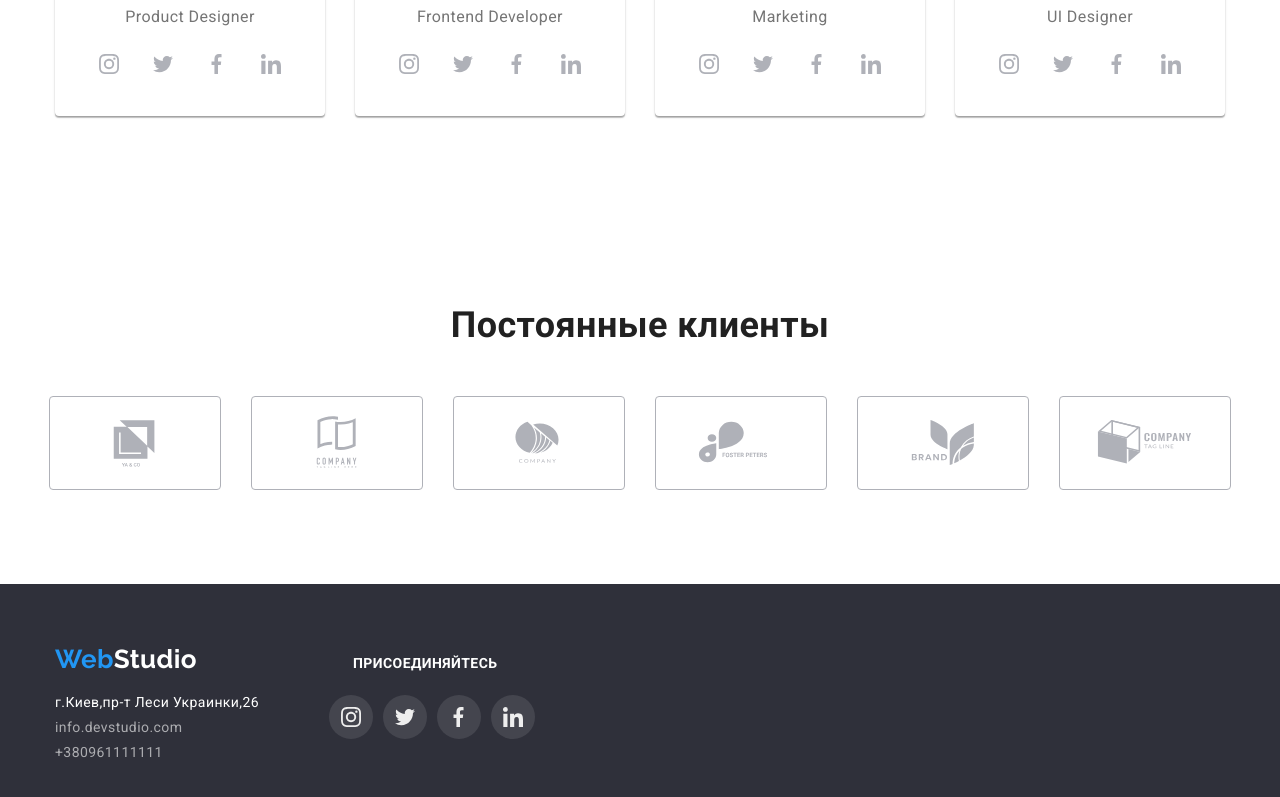
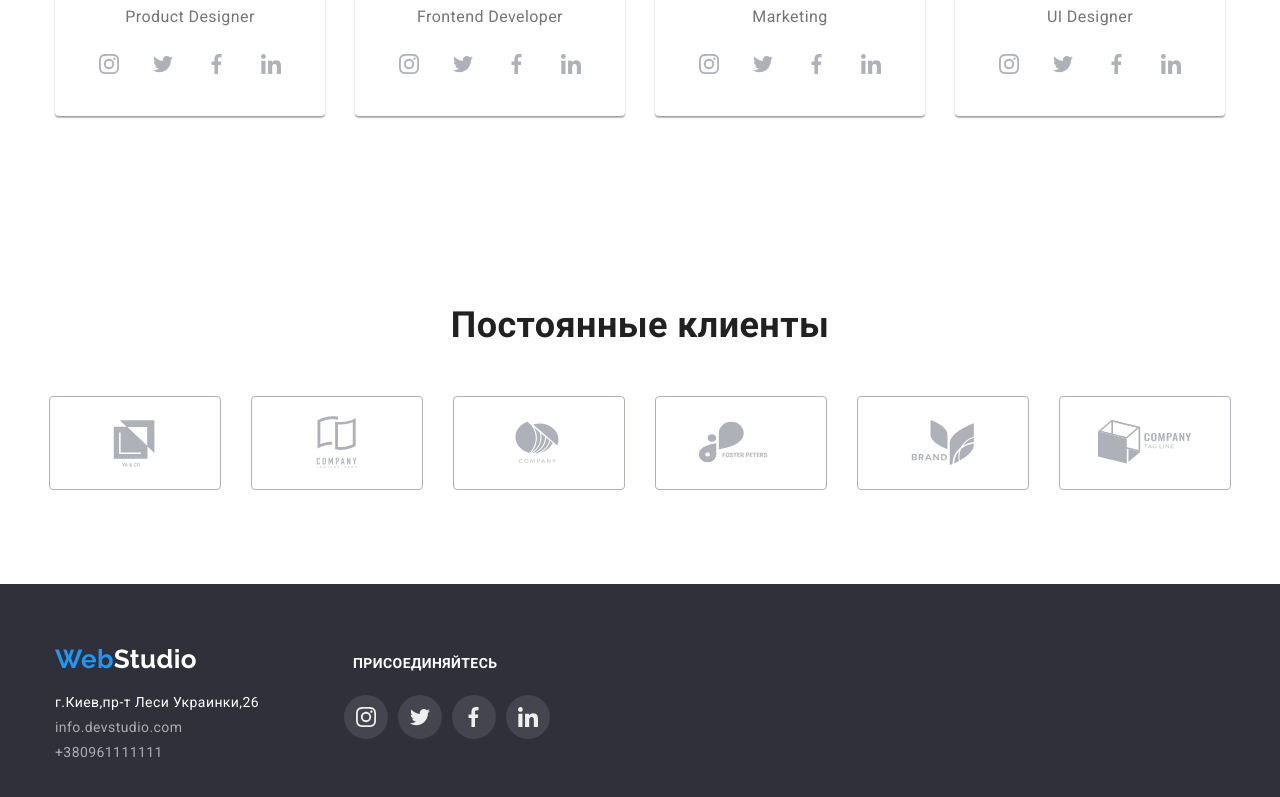
Before and after one commit to andreysulymka/goit-markup-hw-04, a plain HTML site: page index.html in a window 1280 px wide. Shown: the part 2095-2892 px from the top of the page. Drawn offline with nearby package versions, Linux system fonts and the light colour scheme.

Commit message:
all changes

```diff
--- a/css/styles.css
+++ b/css/styles.css
@@ -389,6 +389,8 @@ margin-right: 10px;
         }
 .work-card {
     display: block;
+    text-decoration: none;
+    color: var(--primary-text-color);
    }
 .work-card:hover,
 .work-card:focus {
@@ -422,13 +424,13 @@ line-height: 1.19;
 }
 .footer-social {
     display: flex;
-    margin-left: 70px;
+    margin-left: 85px;
     justify-content: center;
 }
 .footer-social-list:not(:last-child) {
     margin-right: 10px
 }
-.footer-social-list {
+.footer-social-link {
 width: 44px;
     height: 44px;
     border-radius: 50%;
@@ -437,8 +439,8 @@ width: 44px;
     align-items: center;
     justify-content: center;
     }
-.footer-social-list:hover,
-.footer-social-list:focus {
+.footer-social-link:hover,
+.footer-social-link:focus {
     background: var(--accent-color);
 }
 .footer-icons {
--- a/index.html
+++ b/index.html
@@ -144,10 +144,17 @@
 </ul>
 </address>
 <ul class="footer-social">
-        <li class="footer-social-list"><a href="" class="footer-social-link"></a><svg width="20" height="20" class="footer-icons"><use href="./images/icons.svg#icon-instagram"></use></svg></li>
-        <li class="footer-social-list"><a href="" class="footer-social-link"></a><svg width="20" height="20" class="footer-icons"><use href="./images/icons.svg#icon-twitter"></use></svg></li>
-        <li class="footer-social-list"><a href="" class="footer-social-link"></a><svg width="20" height="20" class="footer-icons"><use href="./images/icons.svg#icon-facebook"></use></svg></li>
-        <li class="footer-social-list"><a href="" class="footer-social-link"></a><svg width="20" height="20" class="footer-icons"><use href="./images/icons.svg#icon-linkedin"></use></svg></li>
+        <li class="footer-social-list"><a href="" class="footer-social-link"><svg width="20" height="20" class="footer-icons">
+            <use href="./images/icons.svg#icon-instagram"></use></svg></a></li>
+        <li class="footer-social-list"><a href="" class="footer-social-link"><svg width="20" height="20" class="footer-icons">
+            <use href="./images/icons.svg#icon-twitter"></use>
+        </svg></a></li>
+        <li class="footer-social-list"><a href="" class="footer-social-link"><svg width="20" height="20" class="footer-icons">
+            <use href="./images/icons.svg#icon-facebook"></use>
+        </svg></li></a>
+        <li class="footer-social-list"><a href="" class="footer-social-link"><svg width="20" height="20" class="footer-icons">
+            <use href="./images/icons.svg#icon-linkedin"></use>
+        </svg></li></a>
     </ul></div></div>
 </footer>
 </body>
```
Also changed, not shown: portfolio.html (+9 -9 lines).
